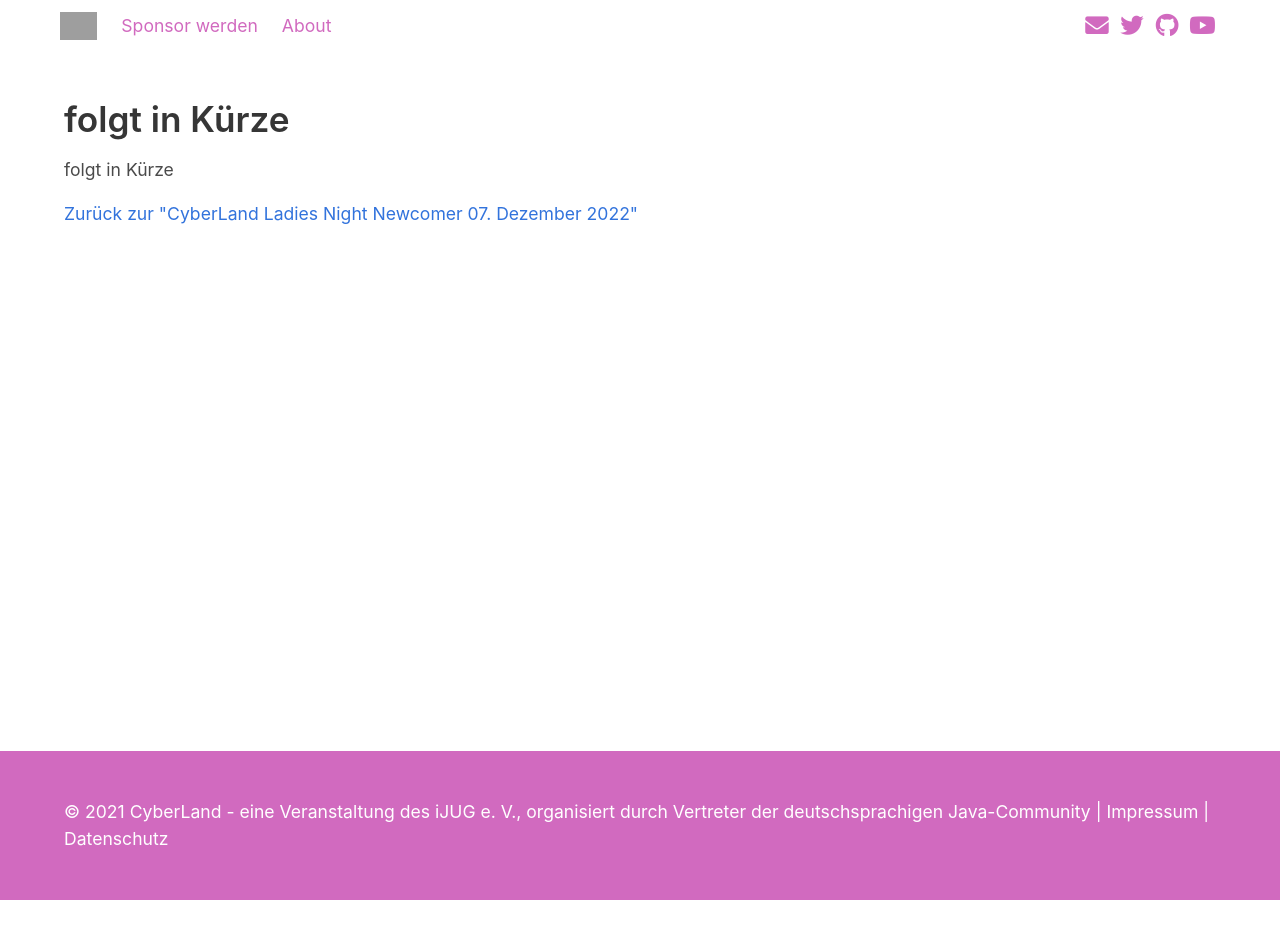
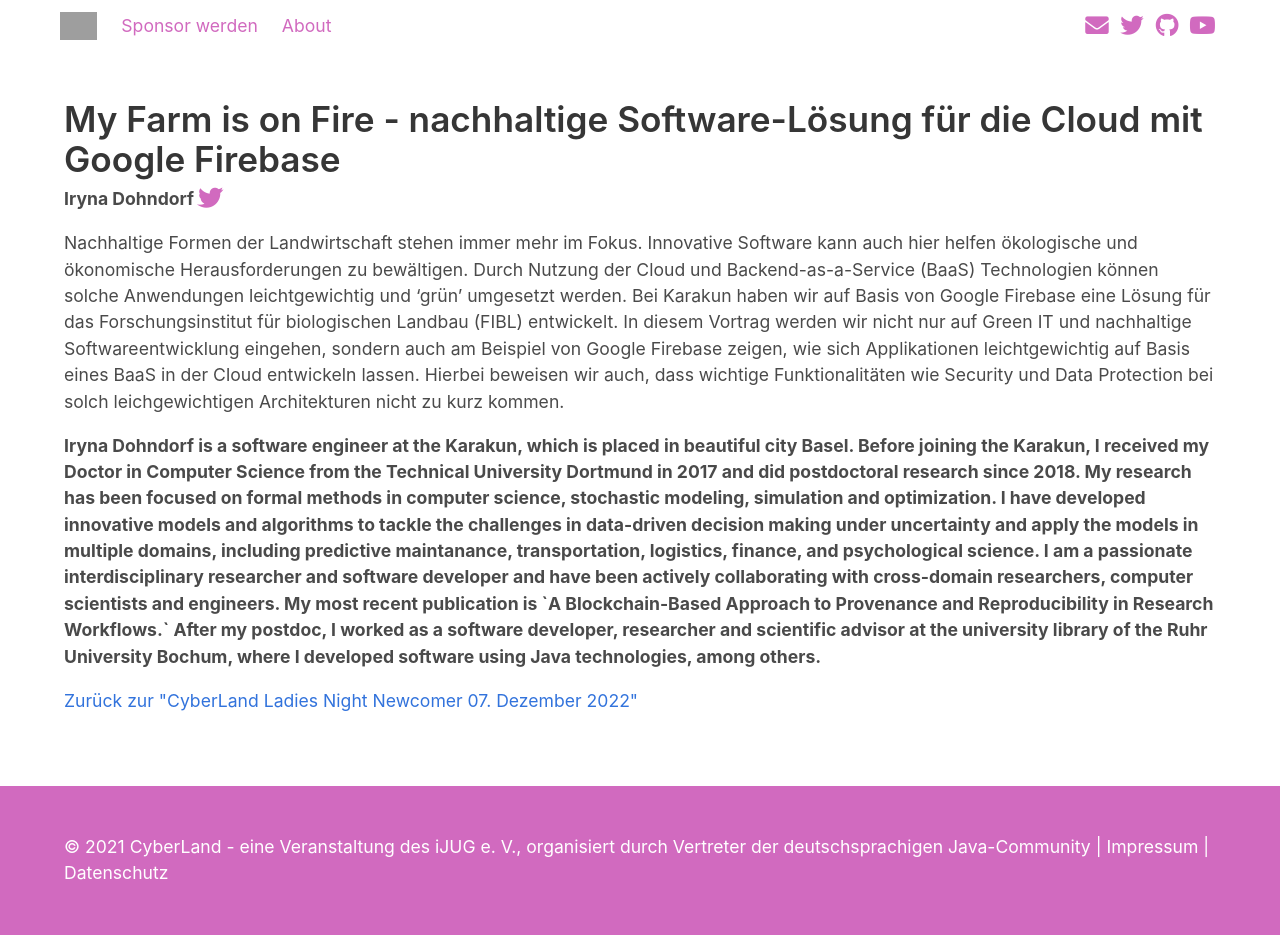
Before and after one commit to CyberLandConf/CyberLandConf.github.io, a Jekyll site: the page built from _sessions/2022-12-ladies-night-newcomer/session-43.md, in a window 1280 px wide. Built offline with Jekyll 4.4.1, drawn with Linux system fonts in a browser that asks for light colours; before the commit the page ends 900 px from its top, so only the background shows below that; grey boxes are pictures that could not be loaded.

Commit message:
add iryna

```diff
--- a/_data/speakers.yml
+++ b/_data/speakers.yml
@@ -153,7 +153,7 @@
   firstName: 'Iryna'
   lastName: 'Dohndorf'
   twitter: ''
-  bio: ''
+  bio: 'Iryna Dohndorf is a software engineer at the Karakun, which is placed in beautiful city Basel. Before joining the Karakun, I received my Doctor in Computer Science from the Technical University Dortmund in 2017 and did postdoctoral research since 2018. My research has been focused on formal methods in computer science, stochastic modeling, simulation and optimization. I have developed innovative models and algorithms to tackle the challenges in data-driven decision making under uncertainty and apply the models in multiple domains, including predictive maintanance, transportation, logistics, finance, and psychological science. I am a passionate interdisciplinary researcher and software developer and have been actively collaborating with cross-domain researchers, computer scientists and engineers. My most recent publication is `A Blockchain-Based Approach to Provenance and Reproducibility in Research Workflows.` After my postdoc, I worked as a software developer, researcher and scientific advisor at the university library of the Ruhr University Bochum, where I developed software using Java technologies, among others.'
 - id: 'isabelle-rotter'
   firstName: 'Isabelle'
   lastName: 'Rotter'
--- a/_sessions/2022-12-ladies-night-newcomer/session-43.md
+++ b/_sessions/2022-12-ladies-night-newcomer/session-43.md
@@ -1,9 +1,9 @@
 ---
   session-id: 'session-43'
-  title: folgt in Kürze
+  title: My Farm is on Fire - nachhaltige Software-Lösung für die Cloud mit Google Firebase
   abstract: |
-    folgt in Kürze
+      Nachhaltige Formen der Landwirtschaft stehen immer mehr im Fokus. Innovative Software kann auch hier helfen ökologische und ökonomische Herausforderungen zu bewältigen. Durch Nutzung der Cloud und Backend-as-a-Service (BaaS) Technologien können solche Anwendungen leichtgewichtig und 'grün' umgesetzt werden. Bei Karakun haben wir auf Basis von Google Firebase eine Lösung für das Forschungsinstitut für biologischen Landbau (FIBL) entwickelt. In diesem Vortrag werden wir nicht nur auf Green IT und nachhaltige Softwareentwicklung eingehen, sondern auch am Beispiel von Google Firebase zeigen, wie sich Applikationen leichtgewichtig auf Basis eines BaaS in der Cloud entwickeln lassen. Hierbei beweisen wir auch, dass wichtige Funktionalitäten wie Security und Data Protection bei solch leichgewichtigen Architekturen nicht zu kurz kommen.
   meetupId: cyberland-ladies-night-newcomer
-  speaker-id: 'noch-nicht'
+  speaker-id: 'iryna-dohndorf'
   layout: session
 ---
```
Also changed, not shown: assets/speaker/iryna-dohndorf.png.
